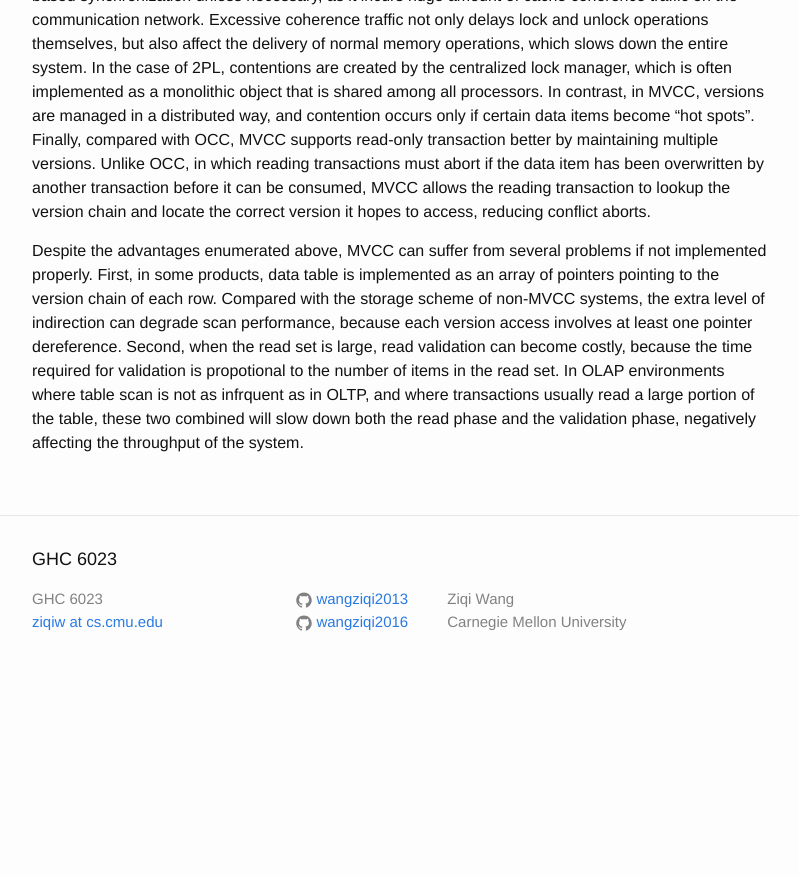
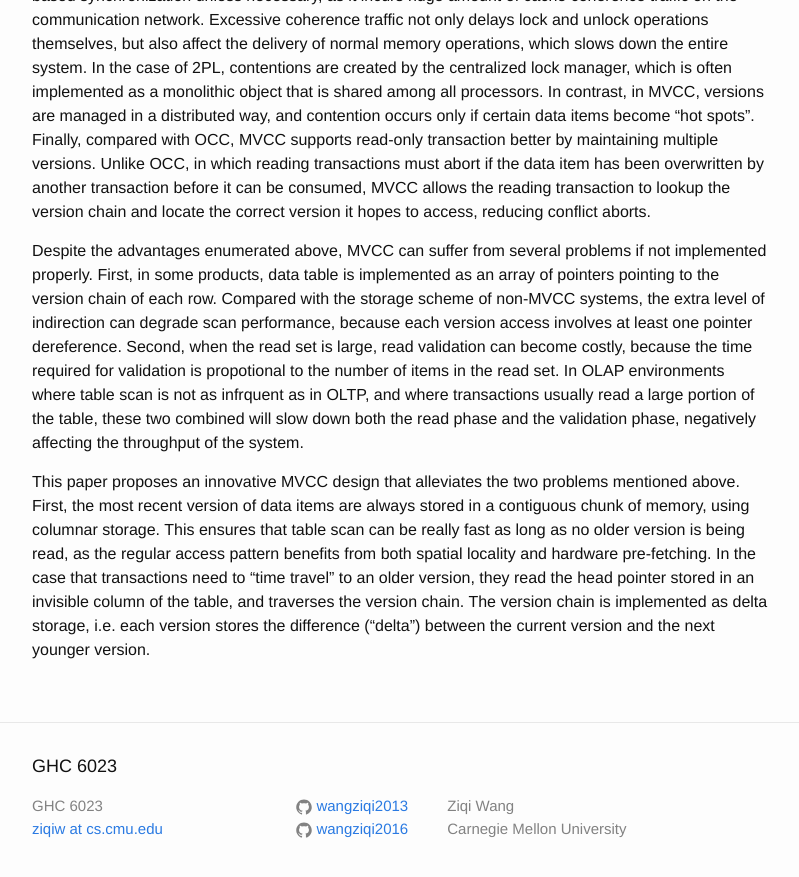
Before and after one commit to wangziqi2013/wangziqi2013.github.io, a Jekyll site: the page built from _posts/2018-07-09-Fast Serializable Multi-Version Concurrency Control for Main-Memory Database Systems.markdown, in a window 1280 px wide and 900 px high, scrolled down 1732 px. Shown: the top 877 px of the window, without its empty margins (238-1037 px from the left). Built offline with Jekyll 4.4.1, drawn with Linux system fonts in a browser that asks for light colours; before the commit the page ends 2425 px from its top, so only the background shows below that.

Commit message:
Working on solution

```diff
--- a/_posts/2018-07-09-Fast Serializable Multi-Version Concurrency Control for Main-Memory Database Systems.markdown
+++ b/_posts/2018-07-09-Fast Serializable Multi-Version Concurrency Control for Main-Memory Database Systems.markdown
@@ -73,3 +73,11 @@ access involves at least one pointer dereference. Second, when the read set is l
 because the time required for validation is propotional to the number of items in the read set. In OLAP environments where
 table scan is not as infrquent as in OLTP, and where transactions usually read a large portion of the table, these two
 combined will slow down both the read phase and the validation phase, negatively affecting the throughput of the system.
+
+This paper proposes an innovative MVCC design that alleviates the two problems mentioned above. First, the most recent
+version of data items are always stored in a contiguous chunk of memory, using columnar storage. This ensures that table
+scan can be really fast as long as no older version is being read, as the regular access pattern benefits from both spatial
+locality and hardware pre-fetching. In the case that transactions need to "time travel" to an older version, they read
+the head pointer stored in an invisible column of the table, and traverses the version chain. The version chain is implemented
+as delta storage, i.e. each version stores the difference ("delta") between the current version and the next younger
+version.
```
